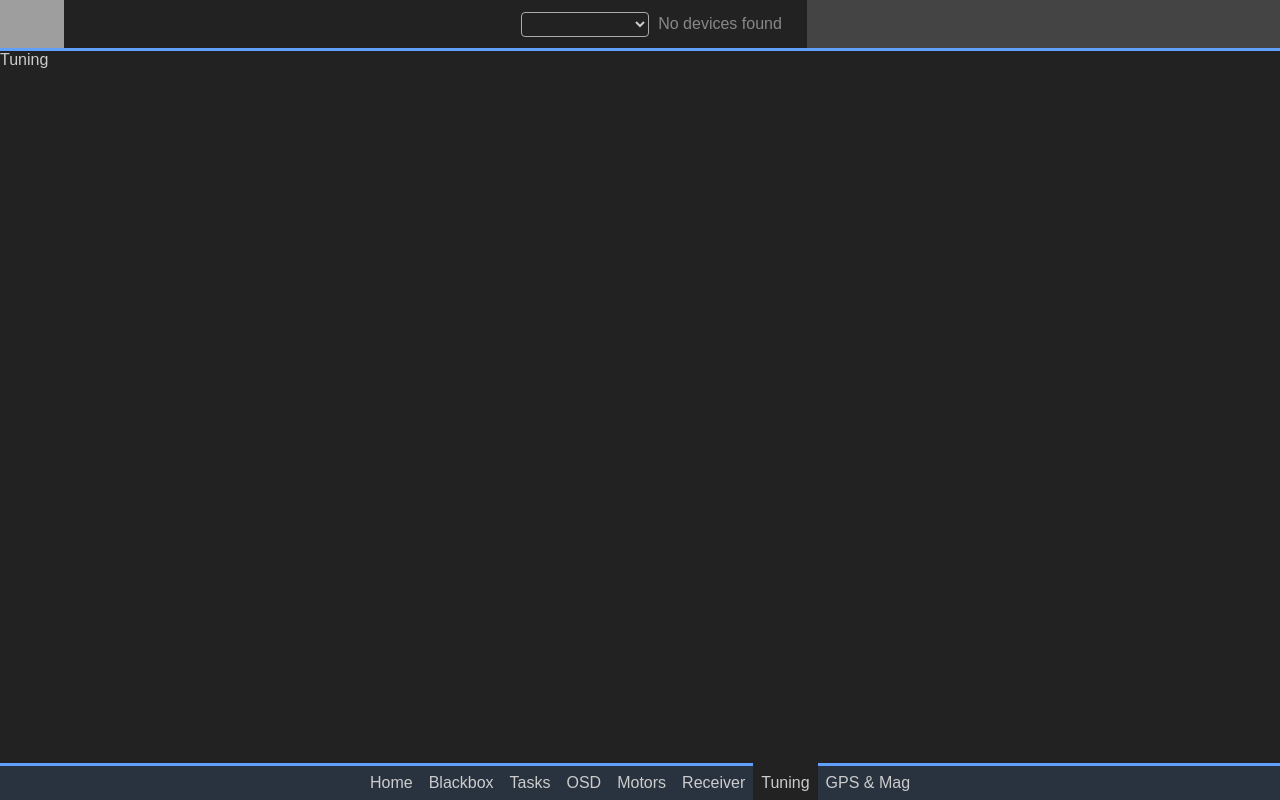
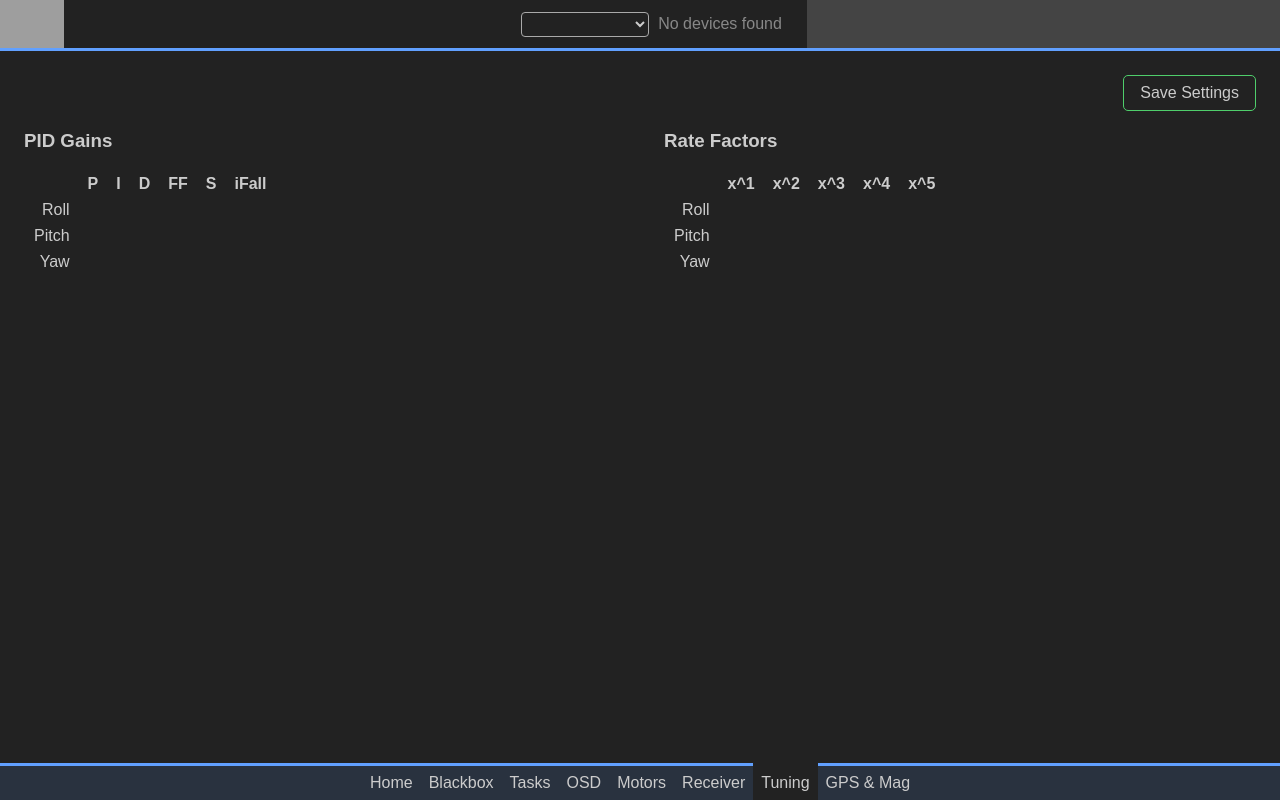
Before and after one commit to bastian2001/Kolibri-FC, a Vue app in the folder Configurator/: page /tuning in a window 1280 px wide. Built offline with nearby package versions, Linux system fonts and the light colour scheme; grey boxes are pictures that could not be loaded.

Commit message:
Tuning page

```diff
--- a/Configurator/src/views/Tuning.vue
+++ b/Configurator/src/views/Tuning.vue
@@ -1,12 +1,216 @@
 <script lang="ts">
 import { defineComponent } from "vue";
+import { MspFn, MspVersion } from "@utils/msp";
+import { Command } from "@/utils/types";
+import { leBytesToInt } from "@/utils/utils";
+import { sendCommand, addOnCommandHandler, removeOnCommandHandler, addOnConnectHandler, removeOnConnectHandler } from "@/communication/serial";
 
 export default defineComponent({
 	name: "Tuning",
+	data() {
+		return {
+			pids: [[], [], []] as number[][],
+			rateFactors: [[], [], []] as number[][],
+			saveTimeout: -1
+		};
+	},
+	mounted() {
+		addOnCommandHandler(this.onCommand);
+		addOnConnectHandler(this.getSettings);
+		this.getSettings();
+	},
+	unmounted() {
+		removeOnCommandHandler(this.onCommand);
+		removeOnConnectHandler(this.getSettings);
+		clearTimeout(this.saveTimeout);
+	},
+	methods: {
+		getSettings() {
+			sendCommand('request', MspFn.GET_PIDS).then(() => {
+				sendCommand('request', MspFn.GET_RATES);
+			});
+		},
+		scrollInputPID(e: WheelEvent, i: number, j: number) {
+			let val = 1;
+			if (j === 5) val = 0.0001;
+			if (e.deltaY > 0) this.pids[i][j] -= val;
+			else this.pids[i][j] += val;
+			this.pids[i][j] = Math.round(this.pids[i][j] * 10000) / 10000;
+			if (this.pids[i][j] < 0) this.pids[i][j] = 0;
+			if (j === 5 && this.pids[i][j] > 1) this.pids[i][j] = 1;
+		},
+		scrollInputRate(e: WheelEvent, i: number, j: number) {
+			let val = 5;
+			if (e.deltaY > 0) this.rateFactors[i][j] -= val;
+			else this.rateFactors[i][j] += val;
+			if (this.rateFactors[i][j] < 0) this.rateFactors[i][j] = 0;
+			if (j === 5 && this.rateFactors[i][j] > 1) this.rateFactors[i][j] = 1;
+		},
+		saveSettings() {
+			const data = [];
+			for (let ax = 0; ax < 3; ax++) {
+				for (let i = 0; i < 5; i++) data.push(this.pids[ax][i] & 0xff, (this.pids[ax][i] >> 8) & 0xff);
+				data.push(
+					Math.round(this.pids[ax][5] * 65536) & 0xff,
+					(Math.round(this.pids[ax][5] * 65536) >> 8) & 0xff
+				);
+				data.push(0, 0);
+			}
+			sendCommand('request', MspFn.SET_PIDS, MspVersion.V2, data).then(() => {
+				this.saveTimeout = setTimeout(() => {
+					console.error('Save timeout');
+				}, 500);
+			});
+		},
+		onCommand(command: Command) {
+			if (command.cmdType === 'response') {
+				switch (command.command) {
+					case MspFn.GET_PIDS:
+						if (command.length !== 3 * 2 * 7) break;
+						for (let ax = 0; ax < 3; ax++) {
+							for (let i = 0; i < 6; i++)
+								this.pids[ax][i] = leBytesToInt(
+									command.data.slice(ax * 14 + i * 2, ax * 14 + i * 2 + 2),
+									false
+								);
+							this.pids[ax][5] /= 65536;
+							this.pids[ax][5] = Math.round(this.pids[ax][5] * 10000) / 10000;
+						}
+						break;
+					case MspFn.GET_RATES:
+						if (command.length !== 5 * 2 * 3) break;
+						for (let ax = 0; ax < 3; ax++) {
+							for (let i = 0; i < 5; i++)
+								this.rateFactors[ax][i] = leBytesToInt(
+									command.data.slice(ax * 10 + i * 2, ax * 10 + i * 2 + 2)
+								);
+						}
+						break;
+					case MspFn.SET_PIDS:
+						const data = [];
+						for (let ax = 0; ax < 3; ax++)
+							for (let i = 0; i < 5; i++)
+								data.push(this.rateFactors[ax][i] & 0xff, (this.rateFactors[ax][i] >> 8) & 0xff);
+						sendCommand('request', MspFn.SET_RATES, MspVersion.V2, data);
+						break;
+					case MspFn.SET_RATES:
+						sendCommand('request', MspFn.SAVE_SETTINGS);
+						break;
+					case MspFn.SAVE_SETTINGS:
+						clearTimeout(this.saveTimeout);
+						break;
+				}
+			}
+		}
+	}
 })
 </script>
 <template>
-	<div>
-		Tuning
+
+	<div class="wrapper">
+		<div class="header">
+			<button class="saveBtn" @click="saveSettings">Save Settings</button>
+		</div>
+		<div class="pids">
+			<h3>PID Gains</h3>
+			<table>
+				<thead>
+					<tr>
+						<th>&nbsp;</th>
+						<th>P</th>
+						<th>I</th>
+						<th>D</th>
+						<th>FF</th>
+						<th>S</th>
+						<th>iFall</th>
+					</tr>
+				</thead>
+				<tbody>
+					<tr v-for="(ax, i) in pids">
+						<td>{{ ['Roll', 'Pitch', 'Yaw'][i] }}</td>
+						<td v-for="(_val, j) in ax">
+							<input type="number" v-model="pids[i][j]" @wheel="e => {
+								scrollInputPID(e, i, j);
+							}" />
+						</td>
+					</tr>
+				</tbody>
+			</table>
+		</div>
+		<div class="rates">
+			<h3>Rate Factors</h3>
+			<table>
+				<thead>
+					<tr>
+						<th>&nbsp;</th>
+						<th>x^1</th>
+						<th>x^2</th>
+						<th>x^3</th>
+						<th>x^4</th>
+						<th>x^5</th>
+					</tr>
+				</thead>
+				<tbody>
+					<tr v-for="(ax, i) in rateFactors">
+						<td>{{ ['Roll', 'Pitch', 'Yaw'][i] }}</td>
+						<td v-for="(_val, j) in ax">
+							<input type="number" v-model="rateFactors[i][j]" @wheel="e => {
+								scrollInputRate(e, i, j);
+							}" />
+						</td>
+					</tr>
+				</tbody>
+			</table>
+		</div>
 	</div>
 </template>
+
+<style scoped>
+.wrapper {
+	display: grid;
+	grid-template-columns: repeat(auto-fit, minmax(500px, 1fr));
+	margin: 1.5rem;
+	gap: 0rem 3rem;
+}
+
+.header {
+	grid-column: 1 / -1;
+}
+
+.saveBtn {
+	float: right;
+	background-color: transparent;
+	border: 1px solid var(--border-green);
+	border-radius: 5px;
+	padding: 0.5rem 1rem;
+	font-size: 1rem;
+	color: var(--text-color);
+	transition: background-color 0.2s ease-out;
+}
+
+.saveBtn:hover {
+	background-color: #fff1;
+}
+
+th,
+td {
+	text-align: right;
+	padding: 3px 8px;
+}
+
+input {
+	width: 100%;
+	background-color: transparent;
+	border: none;
+	border-bottom: 1px solid var(--border-color);
+	text-align: right;
+	padding: 3px;
+	outline: none;
+}
+
+input::-webkit-outer-spin-button,
+input::-webkit-inner-spin-button {
+	-webkit-appearance: none;
+	margin: 0;
+}
+</style>
```
